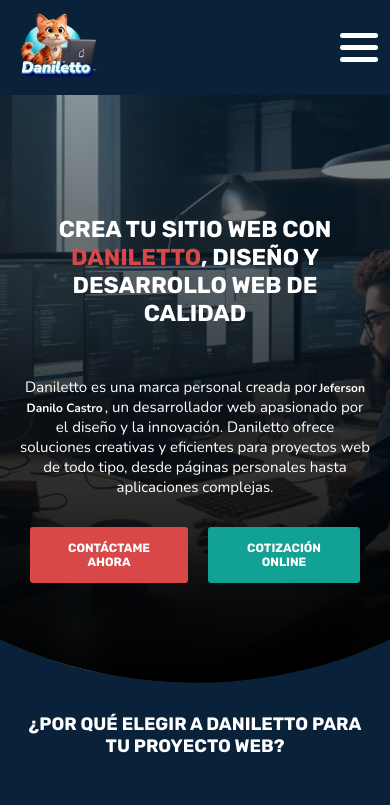
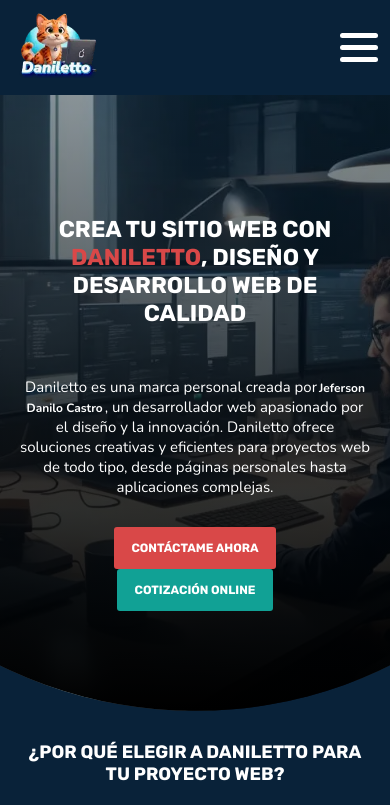
Before and after one commit to Danilett0/Daniletto, a React (Create React App) app: page / in a window 390 px wide. Shown: the top 805 px of the page. Built offline with nearby package versions, Linux system fonts and the light colour scheme.

Commit message:
Actualizar Home.css

```diff
--- a/src/styles/pages/Home.css
+++ b/src/styles/pages/Home.css
@@ -221,6 +221,11 @@ main .Contacto .Datos-Form img {
     font-size: 12px;
   }
 
+  main .Encabezado .BtnOpciones {
+    Flex-direction:column;
+    Align-items:center;
+  }
+
   main .Beneficios {
     padding: 0px 25px;
   }
```
